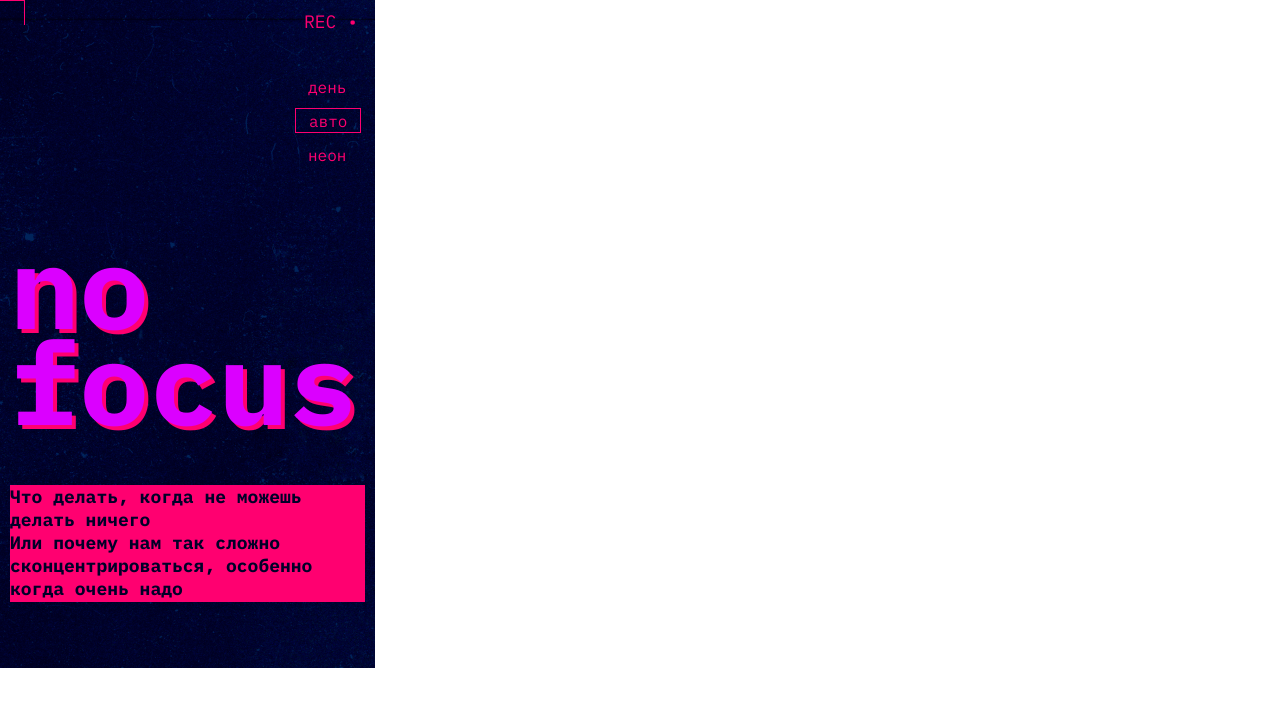
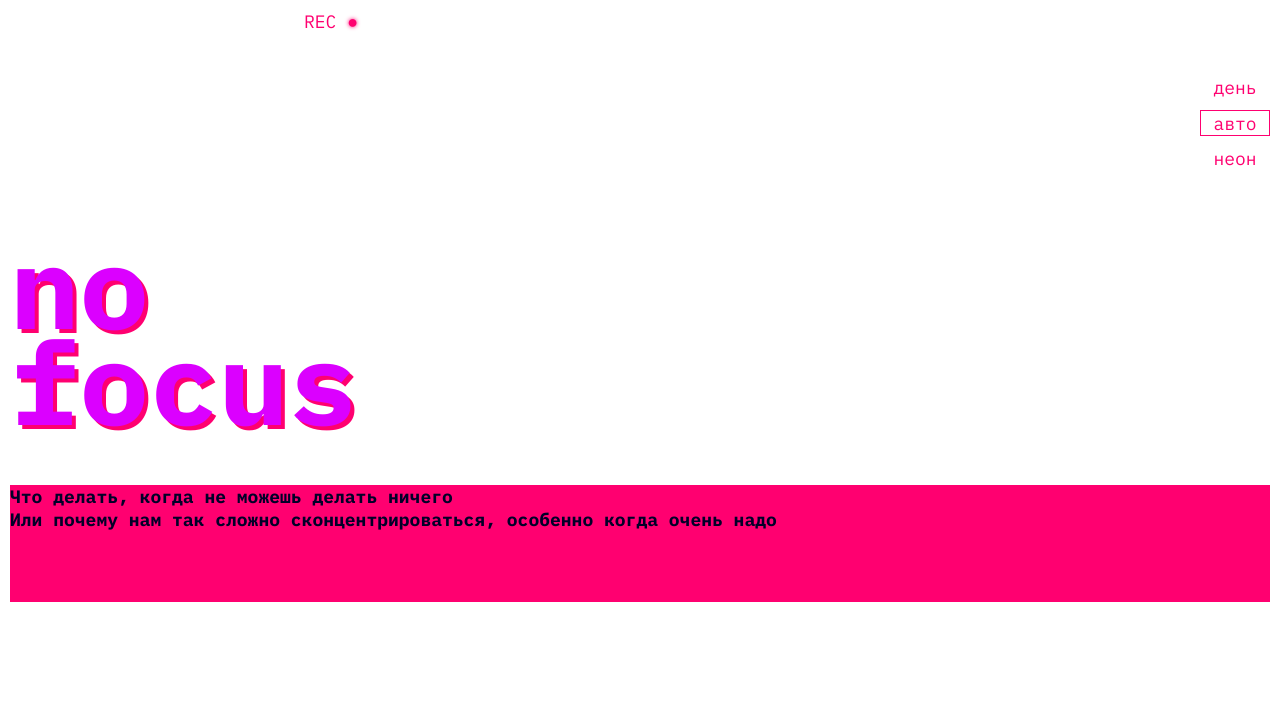
Before and after one commit to nomane1402/slozhno-sosredotochitsya-fd, a plain HTML site: page index.html in a window 1280 px wide. Shown: the top 706 px of the page. Drawn offline with Linux system fonts and the light colour scheme.

Commit message:
HeaderMustBeDone

```diff
--- a/styles/style.css
+++ b/styles/style.css
@@ -2,13 +2,11 @@
 
 .page {
   /* сохраните в разметке и стилях класс page. На его основе работает скрипт. */
+  min-width: 375px;
 }
 
 .header {
   display: grid;
-  width: 375px;
-  height: 668px;
-  background-image: url(../images/cover-image-dark.png);
   grid-template-columns: 10px 1fr 70px 10px;
   grid-template-rows: 75px 98px 65px 192px 55px 117px 66px;
   grid-template-areas:
@@ -23,28 +21,25 @@
 
 .lamp {
   position: absolute;
-  padding: 10px 38px 632px 304px;
   font-family: 'IBM Plex mono', sans-serif;
   color: var(--accent-color);
   font-size: 18px;
+  left: 304px;
+  top: 10px;
 }
 
 .lamp::after {
-  content: '•';
-  /*box-shadow: 0px 0px 4px 2px rgba(255, 0, 112, 1); Реализация свечения*/
+  content: '●';
+  text-shadow: 0px 0px 4px var(--accent-color);
 }
 
 .header__theme-menu {
   font-family: 'IBM Plex mono', sans-serif;
-  /*padding: 75px 10px 0px 295px;*/
-  grid-column: 3;
-  grid-row: 2;
   color: var(--accent-color);
   grid-area: menu;
-}
-
-.header__theme-menu-item {
-
+  font-size: 18px;
+  font-weight: 400;
+  text-align: center;
 }
 
 .header__theme-menu-item:not(:last-child) {
@@ -55,23 +50,24 @@
   text-transform: lowercase;
   background-color: transparent;
   border: none;
-  padding: 1.5px 13px;
+}
+
+.header__theme-menu-button:hover {
+  cursor: pointer;
 }
 
 .header__theme-menu-button_active {
   border: 1px solid var(--accent-color);
+  padding: 0.5px 12px;
 }
 
 .title-decor {
   font-family: 'IBM Plex mono', sans-serif;
   color: var(--logo-color);
-  /*padding-top: 65px;*/
   font-size: 116px;
   font-weight: 700;
   line-height: 95.7px;
   text-shadow: 4px 4px var(--accent-color);
-  /* grid-column: 2 3;
-  grid-row: 4; */
   grid-area: no-focus;
 }
 
@@ -83,23 +79,3 @@
   color: var(--header-color);
   grid-area: title;
 }
-
-.header::after {
-  content: "";
-  position: absolute;
-  border-top: 1px solid var(--accent-color);
-  border-right: 1px solid var(--accent-color);
-  width: 25.04px;
-  height: 25px;
-
-}
-
-.main {
-  width: 375px;
-  height: 5355px;
-}
-
-.footer {
-  width: 375px;
-  height: 668px;
-}
```
